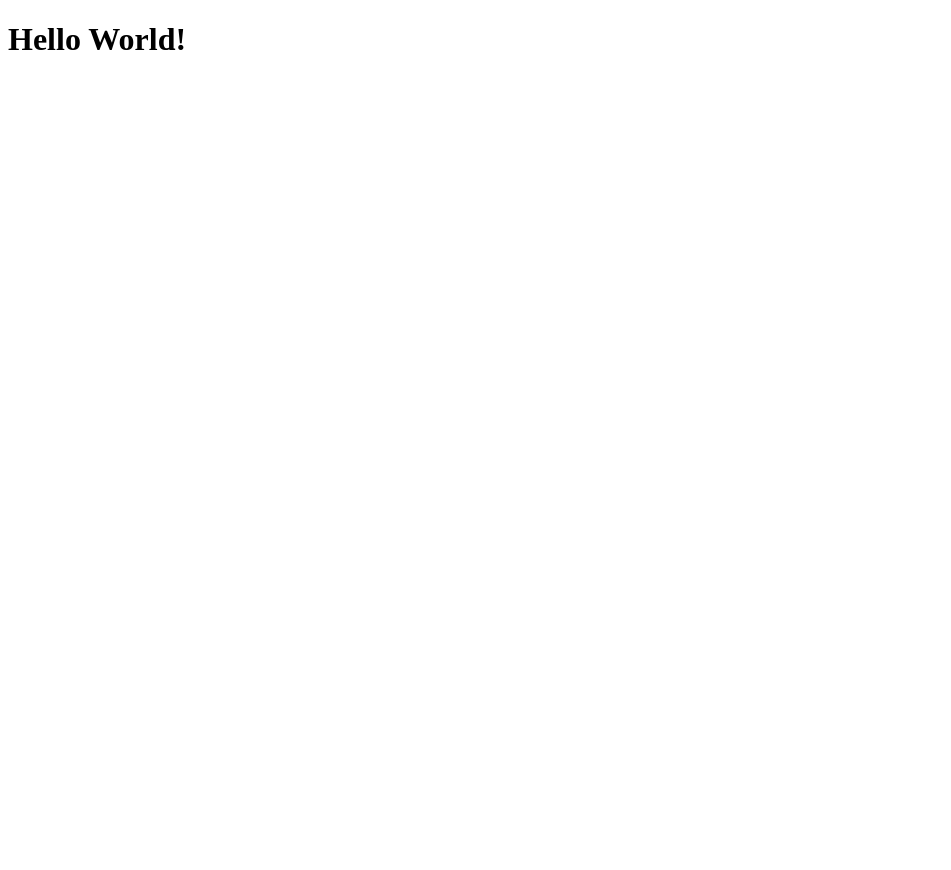
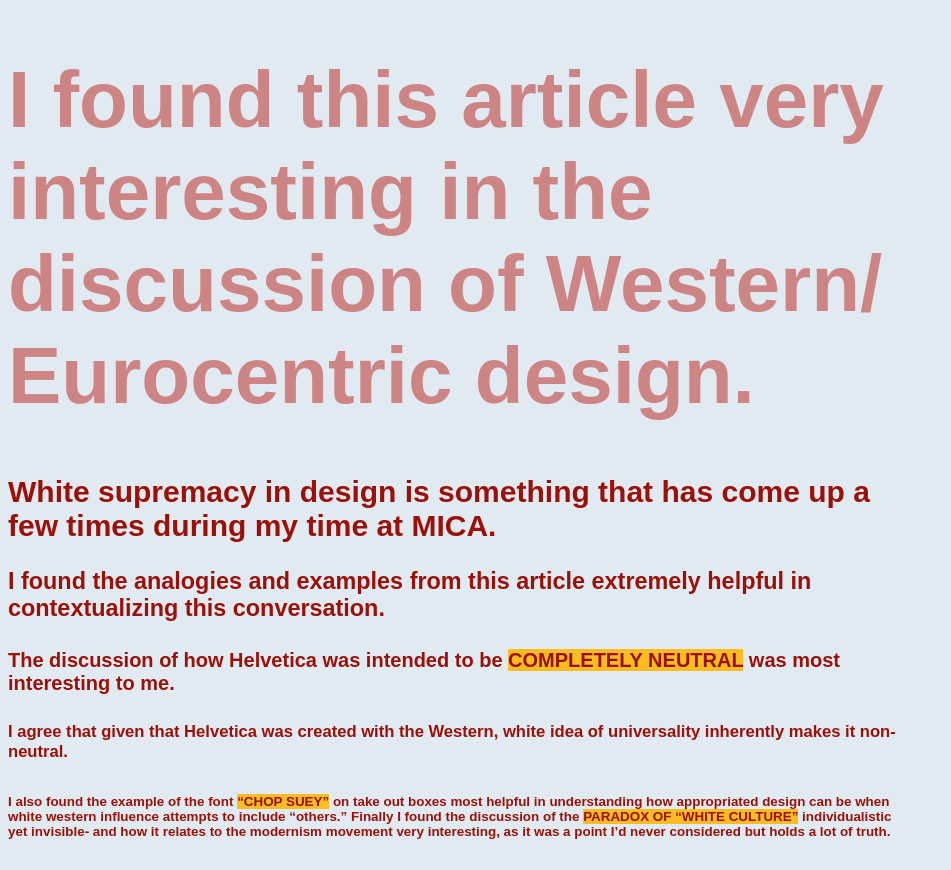
Before and after one commit to kmcartney/basic-web, a plain HTML site: page index.html in a window 1280 px wide. Shown: the whole page, without its empty margins (0-951 px from the left). Before the commit the page ends 800 px from the top, so only its background shows below. Drawn offline with Linux system fonts and the light colour scheme.

Commit message:
employed styles

```diff
--- a/index.html
+++ b/index.html
@@ -4,11 +4,39 @@
 
     <title>First Project!</title>
 
+      <style>
+      body {
+        font-family:sans-serif;
+        font-size: 20px;
+        color:#9A1109;
+        background-color: #E2EAF1;
+        max-width:45em;
+      }
+      h1 {
+        font-size:4em;
+        color:#CC8484;
+        max-width:50em;
+      }
+      .highlight {
+        background-color:#FCBC22;
+        text-transform:uppercase;
+      }
+      </style>
+
 </head>
 
   <body>
 
-    <h1>Hello World!</h1>
+    <h1>I found this article very interesting in the discussion of Western/ Eurocentric design.</h1>
+    <h2>White supremacy in design is something that has come up a few times during my time at MICA. </h2>
+    <h3>I found the analogies and examples from this article extremely helpful in contextualizing this conversation. </h3>
+    <h4>The discussion of how Helvetica was intended to be <span class="highlight">completely neutral</span> was most interesting to me.</h4>
+    <h5>I agree that given that Helvetica was created with the Western, white idea of universality inherently makes it non-neutral.  </h5>
+    <h6>I also found the example of the font <span class="highlight">“chop suey”</span> on take out boxes most helpful in understanding how appropriated design can
+      be when white western influence attempts to include “others.” Finally I found the discussion of the <span class="highlight">paradox of “white culture”</span>
+      individualistic yet invisible- and how it relates to the modernism movement very interesting, as it was a point I’d never considered
+      but holds a lot of truth.</h6>
+
 
   </body>
 
```
Also changed, not shown: 1 other file.
